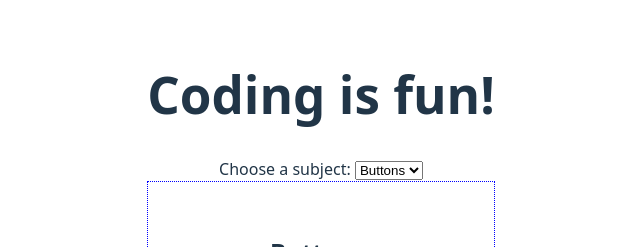
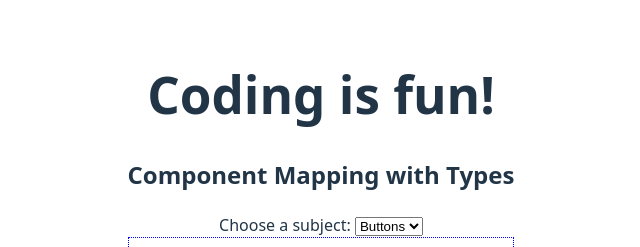
Before and after one commit to Ayngie/bits-n-pieces, a React (Vite) app: page / in a window 1280 px wide. Shown: the top 247 px of the page, without its empty margins (319-959 px from the left). Built offline with nearby package versions, Linux system fonts and the light colour scheme.

Commit message:
Feat: added header to component

```diff
--- a/src/components/DynamicComponentMapping/ComponentMappingWithTypes.tsx
+++ b/src/components/DynamicComponentMapping/ComponentMappingWithTypes.tsx
@@ -22,6 +22,8 @@ const ComponentMappingWithTypes = () => {
 
   return (
     <>
+      <h2>Component Mapping with Types</h2>
+
       <label>
         Choose a subject:{' '}
         <select
```
